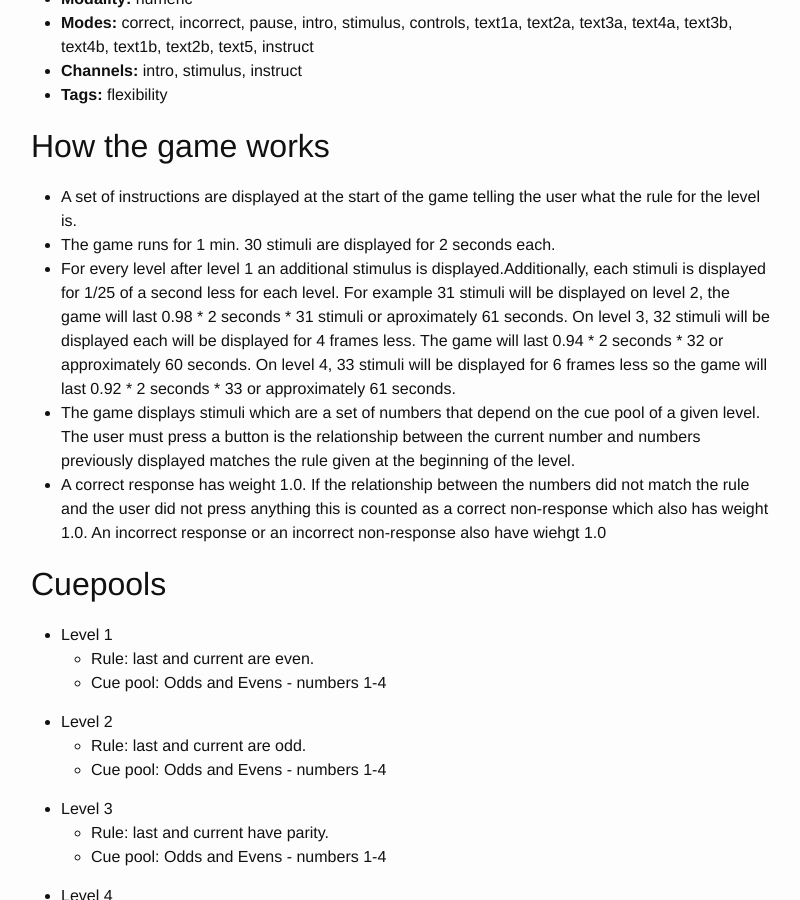
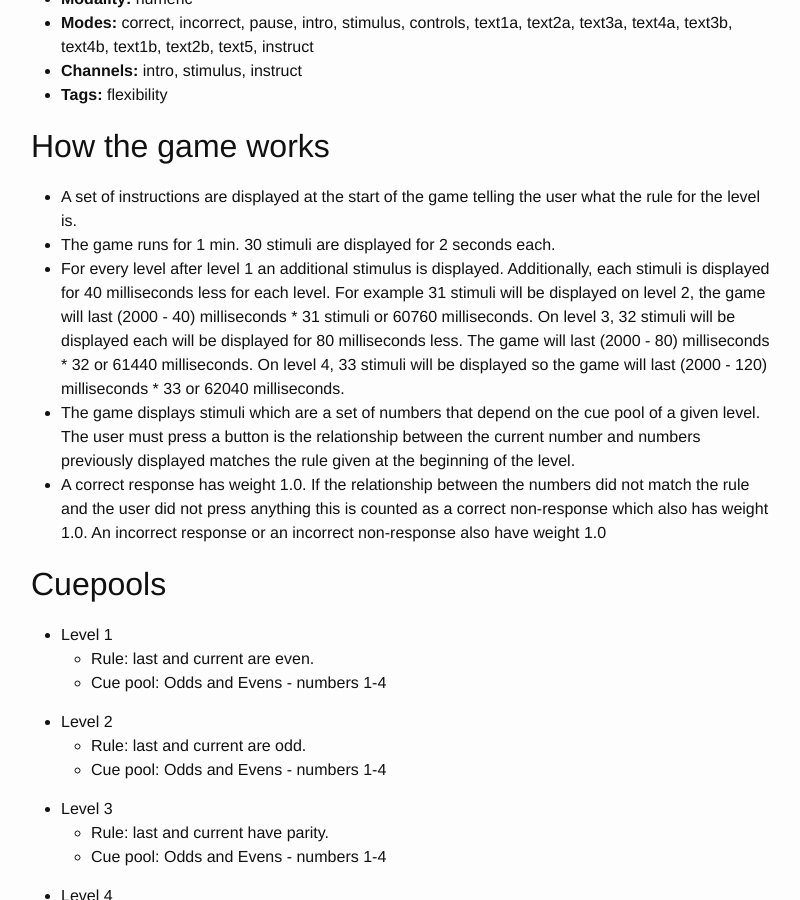
Before and after one commit to davidkohn/davidkohn.github.io, a Jekyll site: the page built from _posts/2014-09-01-297-odds-and-evens.md, in a window 1280 px wide and 900 px high, scrolled down 573 px. Shown: the whole window, without its empty margins (239-1039 px from the left). Built offline with Jekyll 4.4.1, drawn with Linux system fonts in a browser that asks for light colours.

Commit message:
Fix csv file 317

```diff
--- a/_posts/2014-09-01-297-odds-and-evens.md
+++ b/_posts/2014-09-01-297-odds-and-evens.md
@@ -33,9 +33,9 @@ json1: /assets/json-297.txt
 <ul>
 <li>A set of instructions are displayed at the start of the game telling the user what the rule for the level is.</li>
 <li>The game runs for 1 min. 30 stimuli are displayed for 2 seconds each.</li>
-<li>For every level after level 1 an additional stimulus is displayed.Additionally, each stimuli is displayed for 1/25 of a second less for each level. For example 31 stimuli will be displayed on level 2, the game will last 0.98 * 2 seconds * 31 stimuli or aproximately 61 seconds. On level 3, 32 stimuli will be displayed each will be displayed for 4 frames less. The game will last 0.94 * 2 seconds * 32 or approximately 60 seconds. On level 4, 33 stimuli will be displayed for 6 frames less so the game will last 0.92 * 2 seconds * 33 or approximately 61 seconds. </li>
+<li>For every level after level 1 an additional stimulus is displayed. Additionally, each stimuli is displayed for 40 milliseconds less for each level. For example 31 stimuli will be displayed on level 2, the game will last (2000 - 40) milliseconds * 31 stimuli or 60760 milliseconds. On level 3, 32 stimuli will be displayed each will be displayed for 80 milliseconds less. The game will last (2000 - 80) milliseconds * 32 or  61440 milliseconds. On level 4, 33 stimuli will be displayed so the game will last (2000 - 120) milliseconds * 33 or 62040 milliseconds. </li>
 <li>The game displays stimuli which are a set of numbers that depend on the cue pool of a given level. The user must press a button is the relationship between the current number and numbers previously displayed matches the rule given at the beginning of the level.</li>
-<li>A correct response has weight 1.0. If the relationship between the numbers did not match the rule and the user did not press anything this is counted as a correct non-response which also has weight 1.0. An incorrect response or an incorrect non-response also have wiehgt 1.0</li>
+<li>A correct response has weight 1.0. If the relationship between the numbers did not match the rule and the user did not press anything this is counted as a correct non-response which also has weight 1.0. An incorrect response or an incorrect non-response also have weight 1.0</li>
 </ul>
 </p>
 
```
Also changed, not shown: _posts/2014-09-01-317-letter-swap.md (+1 -1 lines).
